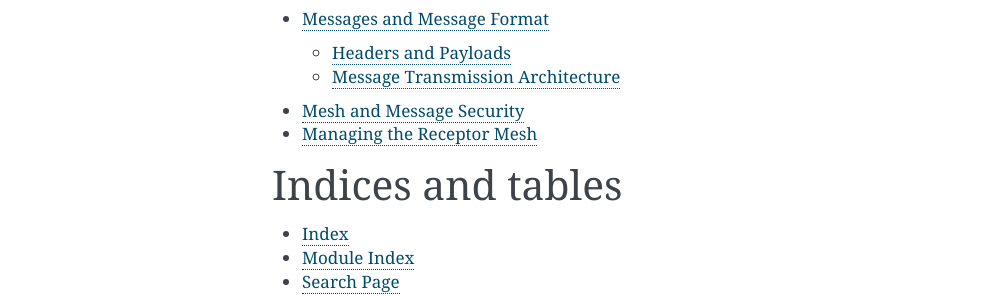
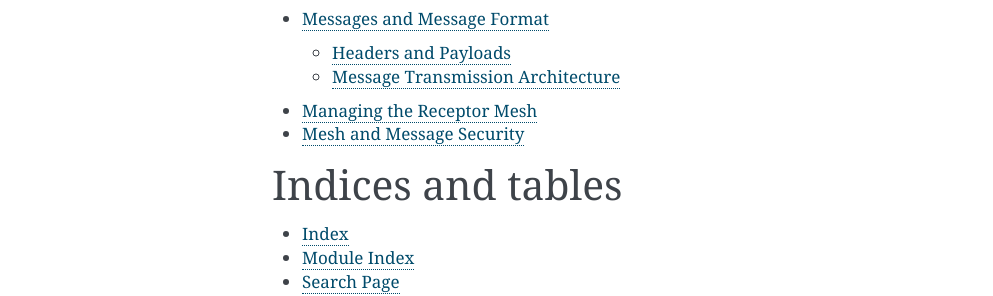
Before and after one commit to project-receptor/python-receptor, a Sphinx documentation site: the page built from docs/index.rst, in a window 1280 px wide. Shown: the part 1035-1331 px from the top of the page, without its empty margins (148-1141 px from the left). Built offline with Sphinx 7.4.7, drawn with Linux system fonts in a browser that asks for light colours.

Commit message:
Adding some other docs that need to be filled out

```diff
--- a/docs/index.rst
+++ b/docs/index.rst
@@ -18,8 +18,8 @@ different ingress patterns and security policies.
    controller
    plugins
    messages
+   managing
    security
-   managing
 
 Indices and tables
 ==================
```
Also changed, not shown: docs/managing.rst (line endings or trailing spaces).
